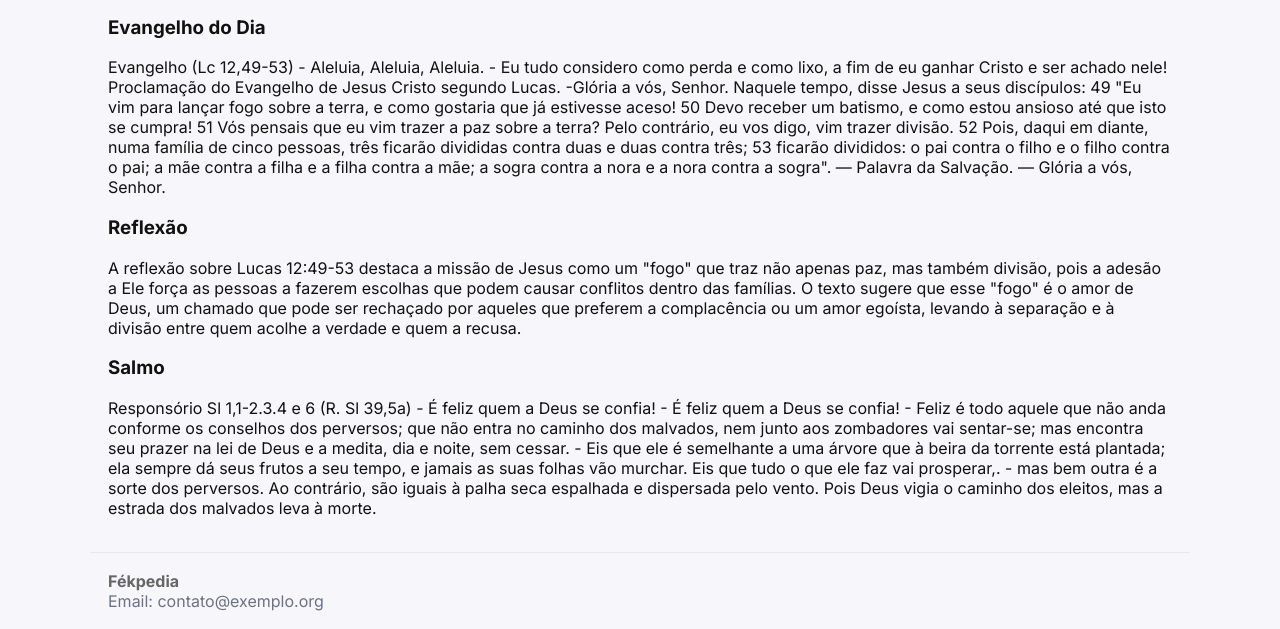
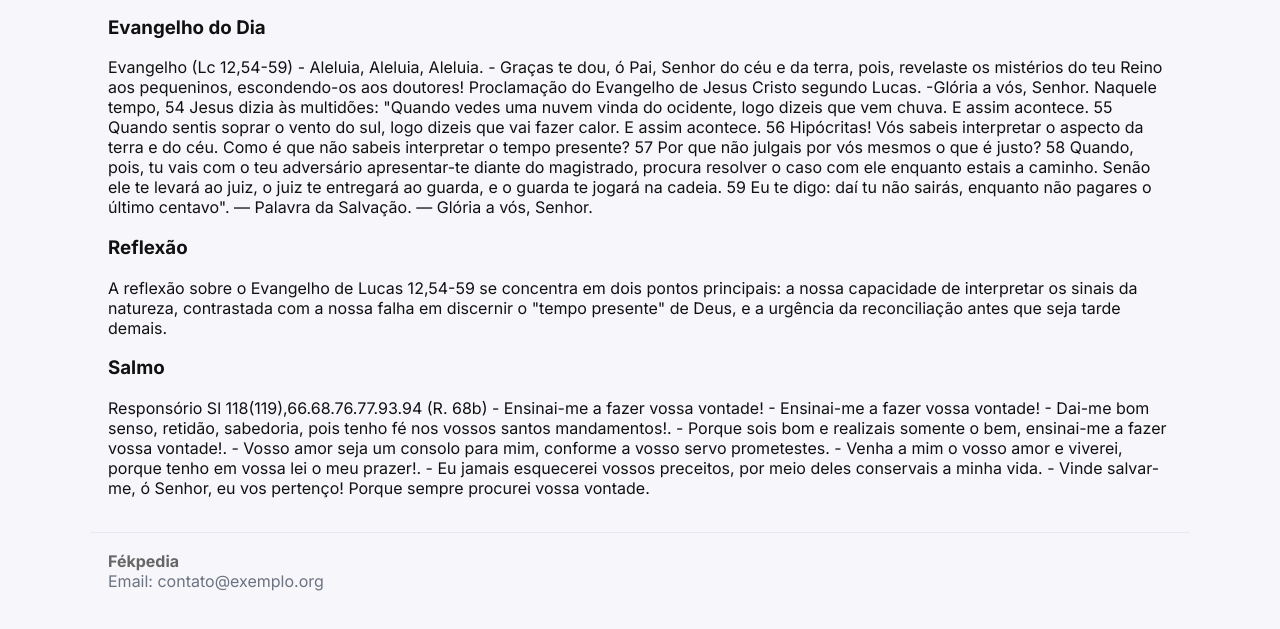
Before and after one commit to lu56tec/F-kpedia, a plain HTML site: page leiturasdodia.html in a window 1280 px wide. Shown: the part 234-863 px from the top of the page. Drawn offline with Linux system fonts and the light colour scheme.

Commit message:
Update leiturasdodia.html
Evangelho do dia

```diff
--- a/leiturasdodia.html
+++ b/leiturasdodia.html
@@ -52,17 +52,17 @@ mark{background:yellow;padding:0 3px;border-radius:3px}
 
   <article>
     <h3>Evangelho do Dia</h3>
-    <p>Evangelho (Lc 12,49-53)
+    <p>Evangelho (Lc 12,54-59)
 
 - Aleluia, Aleluia, Aleluia.
 
-- Eu tudo considero como perda e como lixo, a fim de eu ganhar Cristo e ser achado nele!
+- Graças te dou, ó Pai, Senhor do céu e da terra, pois, revelaste os mistérios do teu Reino aos pequeninos, escondendo-os aos doutores!
 
 Proclamação do Evangelho de Jesus Cristo segundo Lucas.
 
 -Glória a vós, Senhor.
 
-Naquele tempo, disse Jesus a seus discípulos: 49 "Eu vim para lançar fogo sobre a terra, e como gostaria que já estivesse aceso! 50 Devo receber um batismo, e como estou ansioso até que isto se cumpra! 51 Vós pensais que eu vim trazer a paz sobre a terra? Pelo contrário, eu vos digo, vim trazer divisão. 52 Pois, daqui em diante, numa família de cinco pessoas, três ficarão divididas contra duas e duas contra três; 53 ficarão divididos: o pai contra o filho e o filho contra o pai; a mãe contra a filha e a filha contra a mãe; a sogra contra a nora e a nora contra a sogra".
+Naquele tempo, 54 Jesus dizia às multidões: "Quando vedes uma nuvem vinda do ocidente, logo dizeis que vem chuva. E assim acontece. 55 Quando sentis soprar o vento do sul, logo dizeis que vai fazer calor. E assim acontece. 56 Hipócritas! Vós sabeis interpretar o aspecto da terra e do céu. Como é que não sabeis interpretar o tempo presente? 57 Por que não julgais por vós mesmos o que é justo? 58 Quando, pois, tu vais com o teu adversário apresentar-te diante do magistrado, procura resolver o caso com ele enquanto estais a caminho. Senão ele te levará ao juiz, o juiz te entregará ao guarda, e o guarda te jogará na cadeia. 59 Eu te digo: daí tu não sairás, enquanto não pagares o último centavo".
 
 — Palavra da Salvação.
 
@@ -71,22 +71,27 @@ Naquele tempo, disse Jesus a seus discípulos: 49 "Eu vim para lançar fogo sobr
 
   <article>
     <h3>Reflexão</h3>
-    <p>A reflexão sobre Lucas 12:49-53 destaca a missão de Jesus como um "fogo" que traz não apenas paz, mas também divisão, pois a adesão a Ele força as pessoas a fazerem escolhas que podem causar conflitos dentro das famílias. O texto sugere que esse "fogo" é o amor de Deus, um chamado que pode ser rechaçado por aqueles que preferem a complacência ou um amor egoísta, levando à separação e à divisão entre quem acolhe a verdade e quem a recusa. </p>
-  </article>
+    <p>A reflexão sobre o Evangelho de Lucas 12,54-59 se concentra em dois pontos principais: a nossa capacidade de interpretar os sinais da natureza, contrastada com a nossa falha em discernir o "tempo presente" de Deus, e a urgência da reconciliação antes que seja tarde demais. </p>
 
   <article>
     <h3>Salmo</h3>
-    <p>Responsório Sl 1,1-2.3.4 e 6 (R. Sl 39,5a)
+    <p>Responsório Sl 118(119),66.68.76.77.93.94 (R. 68b)
 
-- É feliz quem a Deus se confia!
+- Ensinai-me a fazer vossa vontade!
 
-- É feliz quem a Deus se confia!
+- Ensinai-me a fazer vossa vontade!
 
-- Feliz é todo aquele que não anda conforme os conselhos dos perversos; que não entra no caminho dos malvados, nem junto aos zombadores vai sentar-se; mas encontra seu prazer na lei de Deus e a medita, dia e noite, sem cessar.
+- Dai-me bom senso, retidão, sabedoria, pois tenho fé nos vossos santos mandamentos!.
 
-- Eis que ele é semelhante a uma árvore  que à beira da torrente está plantada; ela sempre dá seus frutos a seu tempo,  e jamais as suas folhas vão murchar.  Eis que tudo o que ele faz vai prosperar,.
+- Porque sois bom e realizais somente o bem, ensinai-me a fazer vossa vontade!.
 
-- mas bem outra é a sorte dos perversos. Ao contrário, são iguais à palha seca espalhada e dispersada pelo vento. Pois Deus vigia o caminho dos eleitos, mas a estrada dos malvados leva à morte.
+- Vosso amor seja um consolo para mim, conforme a vosso servo prometestes.
+
+- Venha a mim o vosso amor e viverei, porque tenho em vossa lei o meu prazer!.
+
+- Eu jamais esquecerei vossos preceitos, por meio deles conservais a minha vida.
+
+- Vinde salvar-me, ó Senhor, eu vos pertenço! Porque sempre procurei vossa vontade.</p>
   </article>
 </main>
 
```
